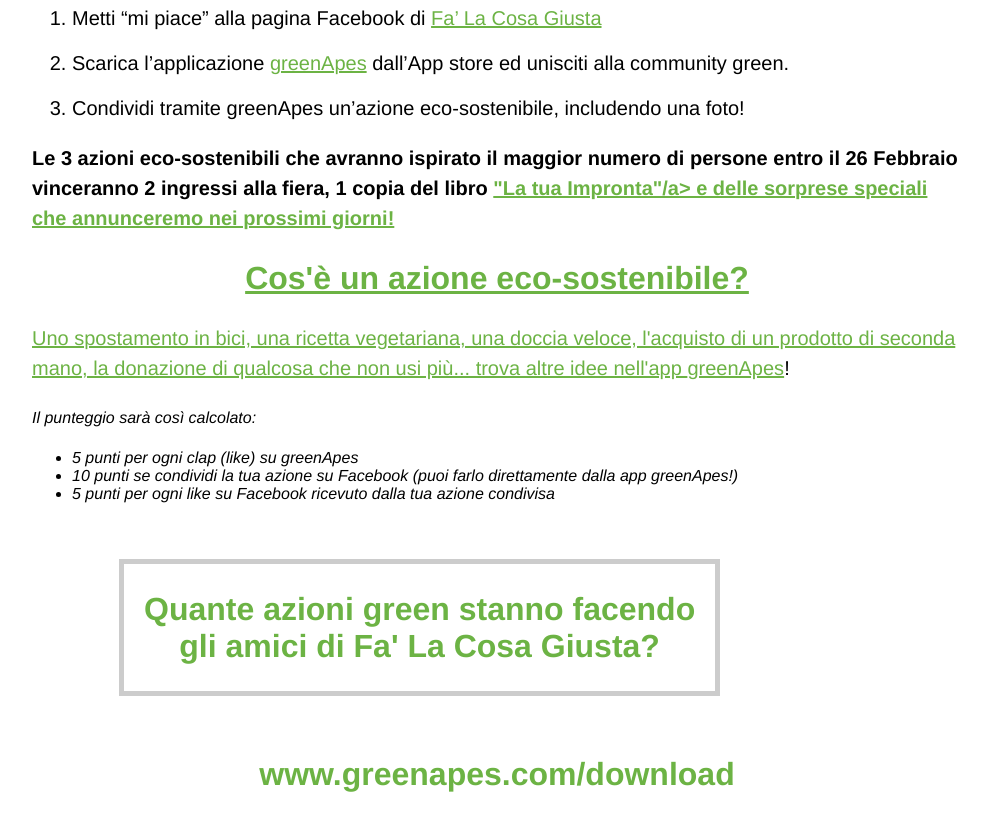
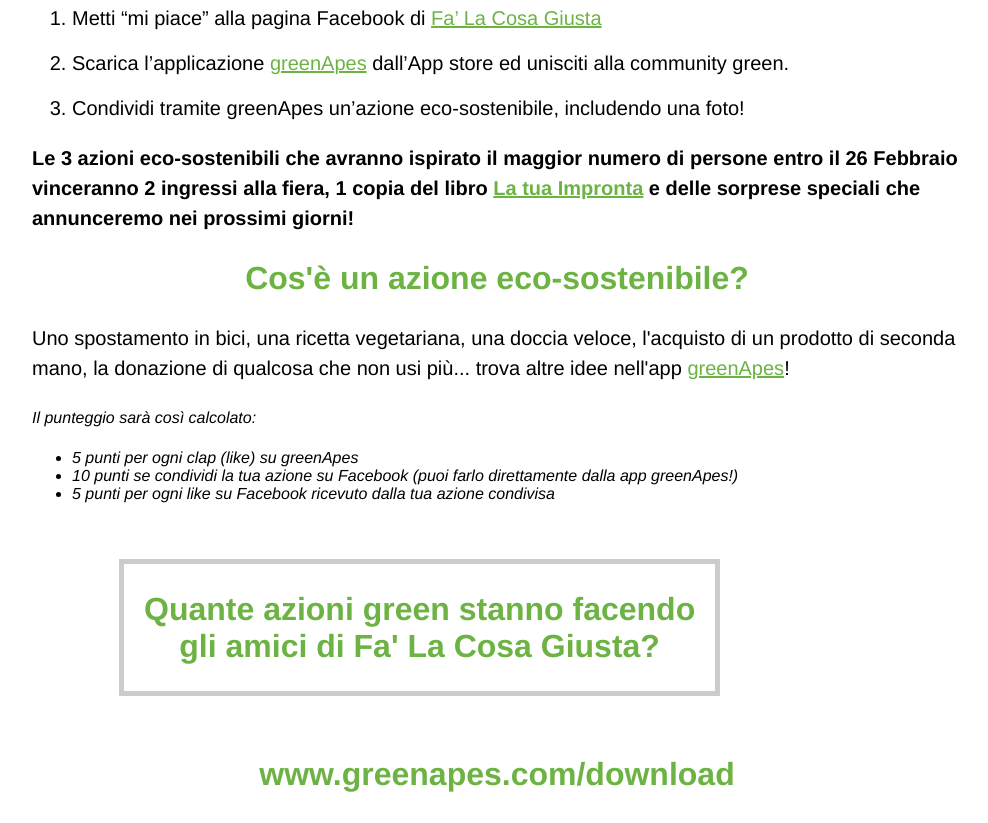
Before and after one commit to greenapes/falacosagiusta-challenge, a website: page index.html in a window 1280 px wide. Shown: the part 837-1660 px from the top of the page, without its empty margins (168-1156 px from the left). Drawn offline with Linux system fonts and the light colour scheme; a script that the page names is missing.

Commit message:
Update index.html

```diff
--- a/index.html
+++ b/index.html
@@ -130,7 +130,7 @@
                     <li>Scarica l’applicazione <a href="http://www.greenapes.com/download">greenApes</a> dall’App store ed unisciti alla community green.</li>
                     <li>Condividi tramite greenApes un’azione eco-sostenibile, includendo una foto!</li>
                 </ol>
-                <p><b>Le 3 azioni eco-sostenibili che avranno ispirato il maggior numero di persone entro il 26 Febbraio vinceranno 2 ingressi alla fiera, 1 copia del libro <a href="http://libri.terre.it/libri/collana/0/libro/445/La-tua-impronta">"La tua Impronta"/a> e delle sorprese speciali che annunceremo nei prossimi giorni!</b></p>
+                <p><b>Le 3 azioni eco-sostenibili che avranno ispirato il maggior numero di persone entro il 26 Febbraio vinceranno 2 ingressi alla fiera, 1 copia del libro <a href="http://libri.terre.it/libri/collana/0/libro/445/La-tua-impronta">La tua Impronta</a> e delle sorprese speciali che annunceremo nei prossimi giorni!</b></p>
 
                 <h2> Cos'è un azione eco-sostenibile? </h2>
                 <p>Uno spostamento in bici, una ricetta vegetariana, una doccia veloce, l'acquisto di un prodotto di seconda mano, la donazione di qualcosa che non usi più... trova altre idee nell'app <a href="http://www.greenapes.com/download">greenApes</a>!</p>
```
